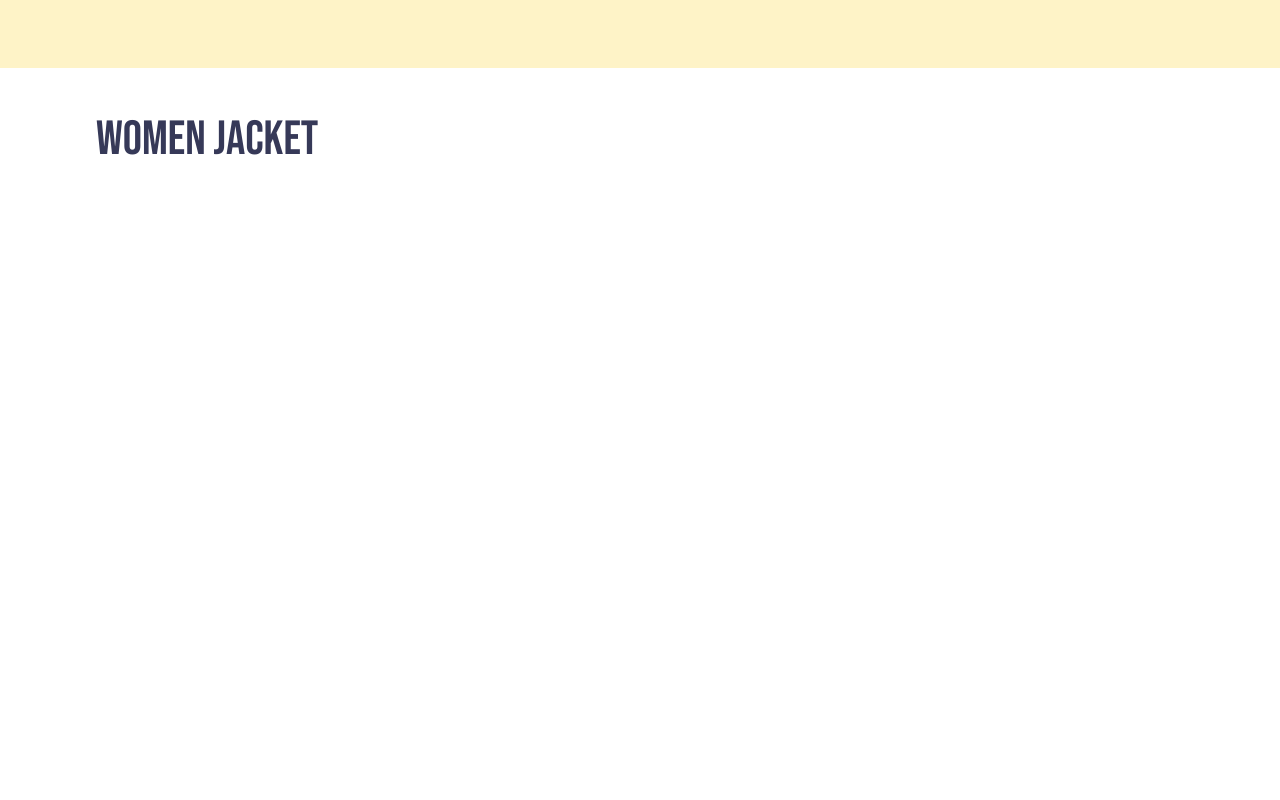
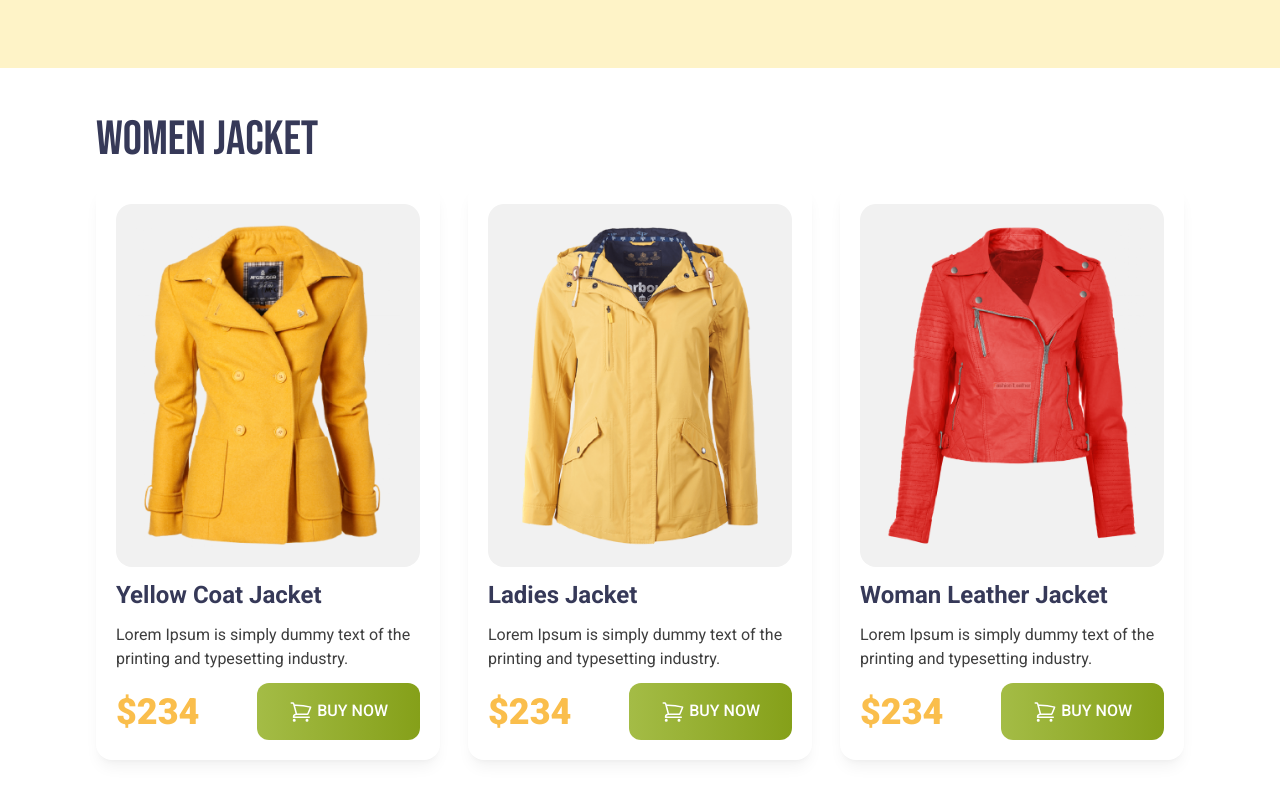
Before and after one commit to aamamun24/penguin-fashion, a plain HTML site: page index.html in a window 1280 px wide. Shown: the part 556-1356 px from the top of the page. Before the commit the page ends 816 px from the top, so only its background shows below. Drawn offline with nearby package versions, Linux system fonts and the light colour scheme.

Commit message:
women jacket section added

```diff
--- a/index.html
+++ b/index.html
@@ -5,12 +5,16 @@
     <meta name="viewport" content="width=device-width, initial-scale=1.0">
     <title>Penguin Fashion</title>
     <script src="https://cdn.tailwindcss.com"></script>
+    <!-- google font -->
     <link rel="preconnect" href="https://fonts.googleapis.com">
     <link rel="preconnect" href="https://fonts.gstatic.com" crossorigin>
-    <link href="https://fonts.googleapis.com/css2?family=Bebas+Neue&display=swap" rel="stylesheet">
+    <link href="https://fonts.googleapis.com/css2?family=Bebas+Neue&family=Roboto:wght@400;500;700;900&display=swap" rel="stylesheet">
     <style>
         .font-bebas{
             font-family: 'Bebas Neue', sans-serif;
+        }
+        .font-roboto{
+            font-family: 'Roboto', sans-serif;
         }
     </style>
 </head>
@@ -45,7 +49,70 @@
     <main class="max-w-7xl mx-auto">
     <!-- women jacket section stars form here. -->
         <section class="mt-12 mb-24 px-8 md:px-24">
-            <h3 class="text-5xl uppercase font-bebas text-[#363958]">Women Jacket</h3>
+            <h3 class="text-5xl uppercase font-bebas text-[#363958] text-center md:text-left">Women Jacket</h3>
+            <!-- jacket container -->
+            <div class="grid grid-cols-1 md:grid-cols-2 lg:grid-cols-3 justify-between gap-7 font-roboto mt-5">
+                <!-- jacket 1 -->
+                <div class="space-y-3 shadow-lg shadow-[#0000000D] rounded-2xl p-5">
+                    <div class="bg-[#F1F1F1] p-5 rounded-2xl">
+                        <img src="./images/jacket-1.png" alt="">
+                    </div>
+                    <h2 class="text-2xl text-[#363958] font-bold">
+                        Yellow Coat Jacket
+                    </h2>
+                    <p class="text-[#3E3E3E]">
+                        Lorem Ipsum is simply dummy text of the printing and typesetting industry.
+                    </p>
+                    <div class="flex justify-between items-center">
+                        <h4 class="text-4xl font-black text-[#FABE4C]">$234</h4>
+                        <button class="py-4 px-4 md:px-8 bg-gradient-to-r from-[#A4BC46] to-[#85A019] uppercase text-white rounded-xl font-medium">
+                            <svg xmlns="http://www.w3.org/2000/svg" fill="none" viewBox="0 0 24 24" stroke-width="1.5" stroke="currentColor" class="w-6 h-6 inline">
+                                <path stroke-linecap="round" stroke-linejoin="round" d="M2.25 3h1.386c.51 0 .955.343 1.087.835l.383 1.437M7.5 14.25a3 3 0 00-3 3h15.75m-12.75-3h11.218c1.121-2.3 2.1-4.684 2.924-7.138a60.114 60.114 0 00-16.536-1.84M7.5 14.25L5.106 5.272M6 20.25a.75.75 0 11-1.5 0 .75.75 0 011.5 0zm12.75 0a.75.75 0 11-1.5 0 .75.75 0 011.5 0z" />
+                              </svg>
+                            Buy Now</button>
+                    </div>
+                </div>
+                <!-- jacket 2 -->
+                <div class="space-y-3 shadow-lg shadow-[#0000000D] rounded-2xl p-5">
+                    <div class="bg-[#F1F1F1] p-5 rounded-2xl">
+                        <img src="./images/jacket-2.png" alt="">
+                    </div>
+                    <h2 class="text-2xl text-[#363958] font-bold">
+                        Ladies Jacket
+                    </h2>
+                    <p class="text-[#3E3E3E]">
+                        Lorem Ipsum is simply dummy text of the printing and typesetting industry.
+                    </p>
+                    <div class="flex justify-between items-center">
+                        <h4 class="text-4xl font-black text-[#FABE4C]">$234</h4>
+                        <button class="py-4 px-4 md:px-8 bg-gradient-to-r from-[#A4BC46] to-[#85A019] uppercase text-white rounded-xl font-medium">
+                            <svg xmlns="http://www.w3.org/2000/svg" fill="none" viewBox="0 0 24 24" stroke-width="1.5" stroke="currentColor" class="w-6 h-6 inline">
+                                <path stroke-linecap="round" stroke-linejoin="round" d="M2.25 3h1.386c.51 0 .955.343 1.087.835l.383 1.437M7.5 14.25a3 3 0 00-3 3h15.75m-12.75-3h11.218c1.121-2.3 2.1-4.684 2.924-7.138a60.114 60.114 0 00-16.536-1.84M7.5 14.25L5.106 5.272M6 20.25a.75.75 0 11-1.5 0 .75.75 0 011.5 0zm12.75 0a.75.75 0 11-1.5 0 .75.75 0 011.5 0z" />
+                              </svg>
+                            Buy Now</button>
+                    </div>
+                </div>
+                <!-- jacket 3 -->
+                <div class="space-y-3 shadow-lg shadow-[#0000000D] rounded-2xl p-5">
+                    <div class="bg-[#F1F1F1] p-5 rounded-2xl">
+                        <img src="./images/jacket-3.png" alt="">
+                    </div>
+                    <h2 class="text-2xl text-[#363958] font-bold">
+                        Woman Leather Jacket
+                    </h2>
+                    <p class="text-[#3E3E3E]">
+                        Lorem Ipsum is simply dummy text of the printing and typesetting industry.
+                    </p>
+                    <div class="flex justify-between items-center">
+                        <h4 class="text-4xl font-black text-[#FABE4C]">$234</h4>
+                        <button class="py-4 px-4 md:px-8 bg-gradient-to-r from-[#A4BC46] to-[#85A019] uppercase text-white rounded-xl font-medium">
+                            <svg xmlns="http://www.w3.org/2000/svg" fill="none" viewBox="0 0 24 24" stroke-width="1.5" stroke="currentColor" class="w-6 h-6 inline">
+                                <path stroke-linecap="round" stroke-linejoin="round" d="M2.25 3h1.386c.51 0 .955.343 1.087.835l.383 1.437M7.5 14.25a3 3 0 00-3 3h15.75m-12.75-3h11.218c1.121-2.3 2.1-4.684 2.924-7.138a60.114 60.114 0 00-16.536-1.84M7.5 14.25L5.106 5.272M6 20.25a.75.75 0 11-1.5 0 .75.75 0 011.5 0zm12.75 0a.75.75 0 11-1.5 0 .75.75 0 011.5 0z" />
+                              </svg>
+                            Buy Now</button>
+                    </div>
+                </div>
+            </div>
         </section>
     </main>
 </body>
```
